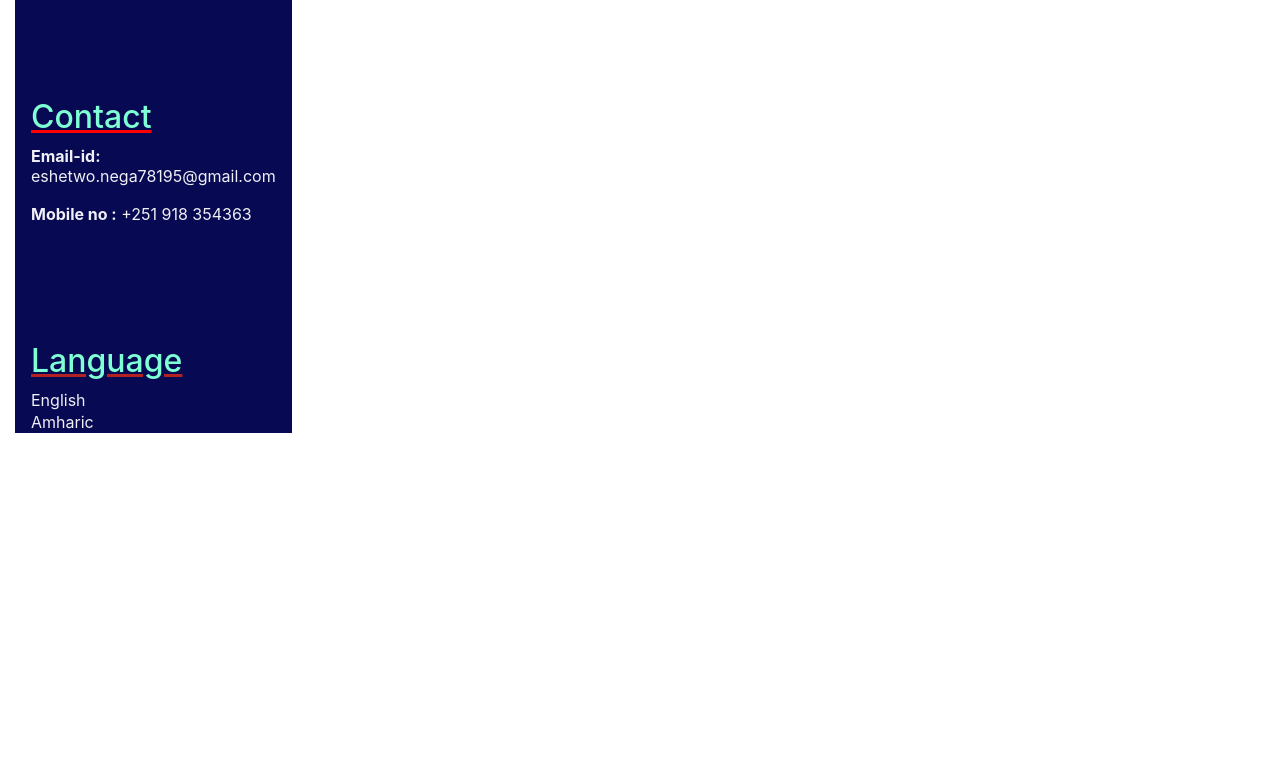
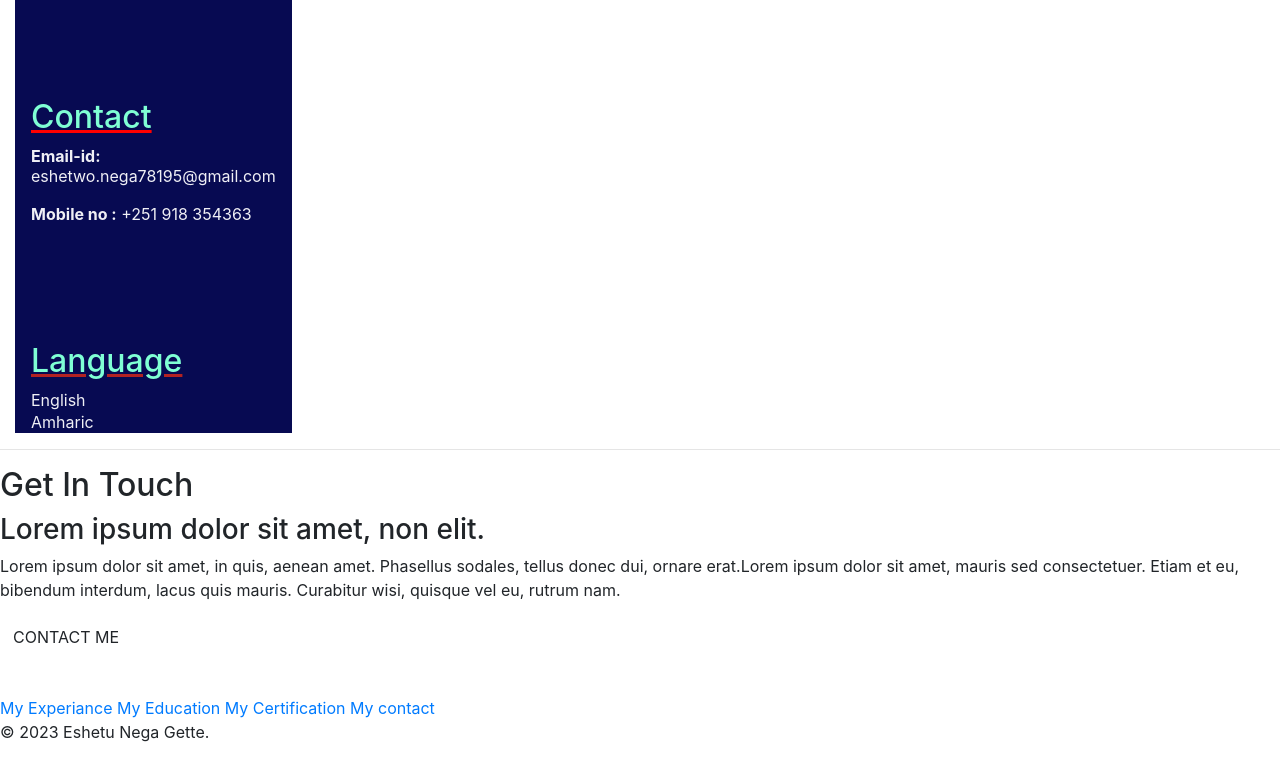
Before and after one commit to Eshetu-Nega/CV, a plain HTML site: page index.html in a window 1280 px wide. Shown: the part 1631-2411 px from the top of the page. Before the commit the page ends 2064 px from the top, so only its background shows below. Drawn offline with nearby package versions, Linux system fonts and the light colour scheme; files whose address does not match are found by name.

Commit message:
Update index.html

```diff
--- a/index.html
+++ b/index.html
@@ -195,7 +195,7 @@
 </div>
 
 	  </div>
-	  <!-- <hr>
+	  <hr>
 
 	  <div class="bottom-container">
 		  <div class="contact-me">
@@ -211,6 +211,6 @@
 		  <a  class="footer-link"href="Contact-me.html">My contact</a>
 		  <p class="copy-right">© 2023 Eshetu Nega Gette.</p>
 		  </div>
-	  </div> -->
+	  </div>
    </body>
 </html>
```
